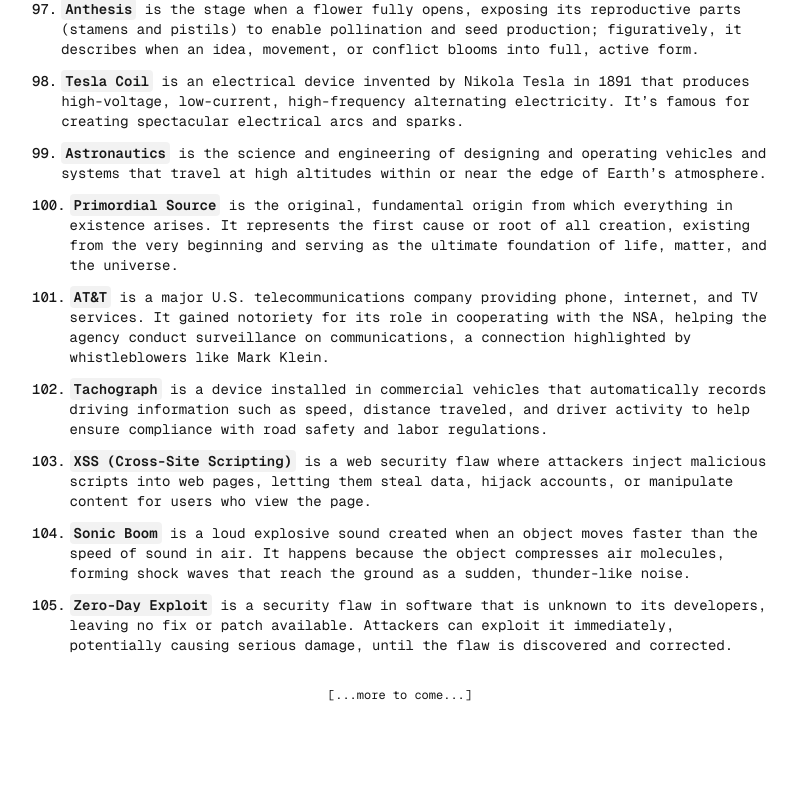
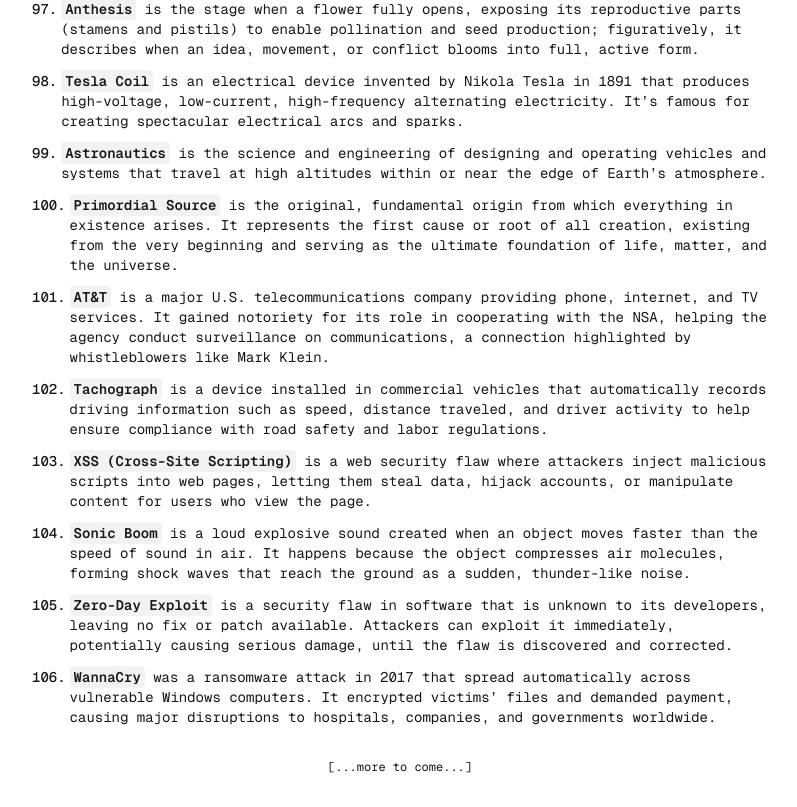
Before and after one commit to BrahimBoussada/mind-log, a Next.js app: page / in a window 1280 px wide. Shown: the part 6116-6923 px from the top of the page, without its empty margins (240-1037 px from the left). Before the commit the page ends 6851 px from the top, so only its background shows below. Built offline with nearby package versions, Linux system fonts and the light colour scheme.

Commit message:
log:20-11-2025

```diff
--- a/src/app/page.tsx
+++ b/src/app/page.tsx
@@ -999,6 +999,16 @@ export default function Home() {
             damage, until the flaw is discovered and corrected.
           </Text>
         </Note>
+
+        <Note>
+          <N>106. </N>
+          <Text>
+            <Key>WannaCry</Key> was a ransomware attack in 2017 that spread
+            automatically across vulnerable Windows computers. It encrypted
+            victims’ files and demanded payment, causing major disruptions to
+            hospitals, companies, and governments worldwide.
+          </Text>
+        </Note>
       </NoteWrapper>
 
       <span className="font-mono text-xs text-center my-8">
```
